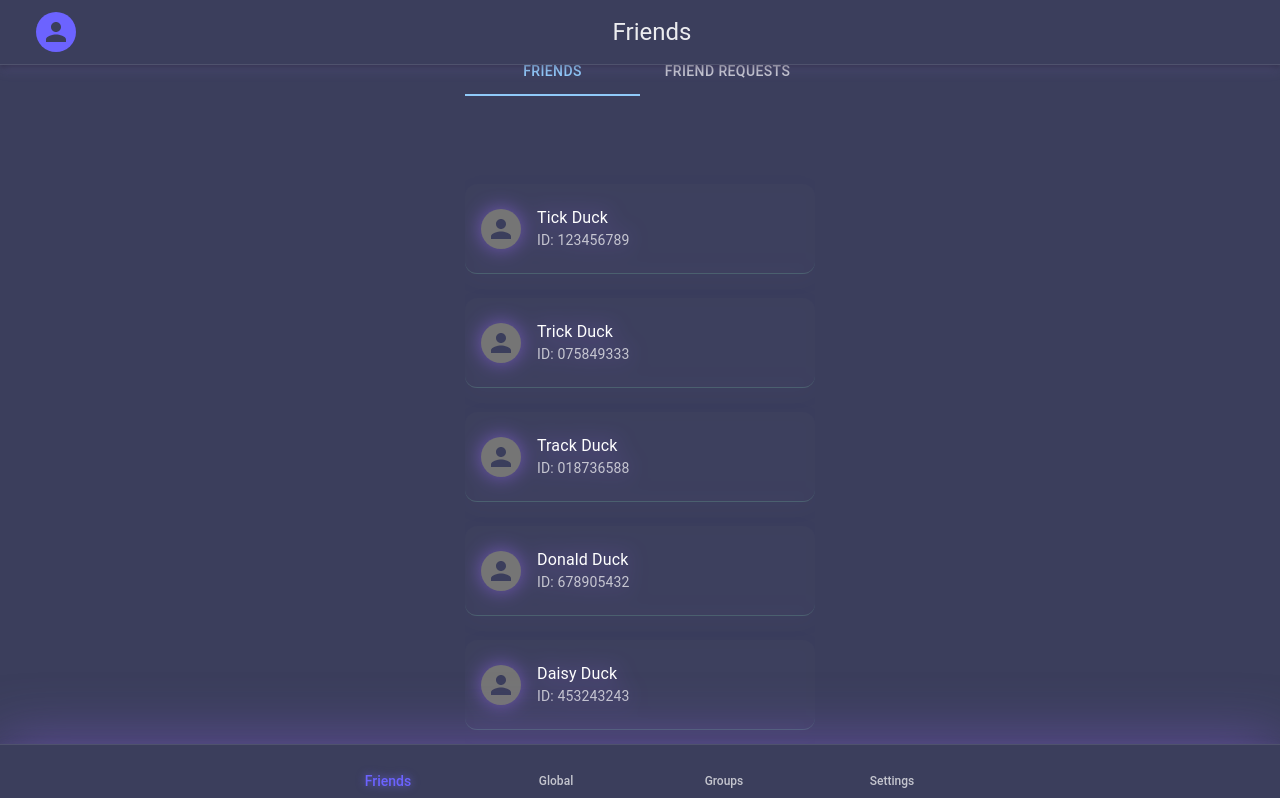
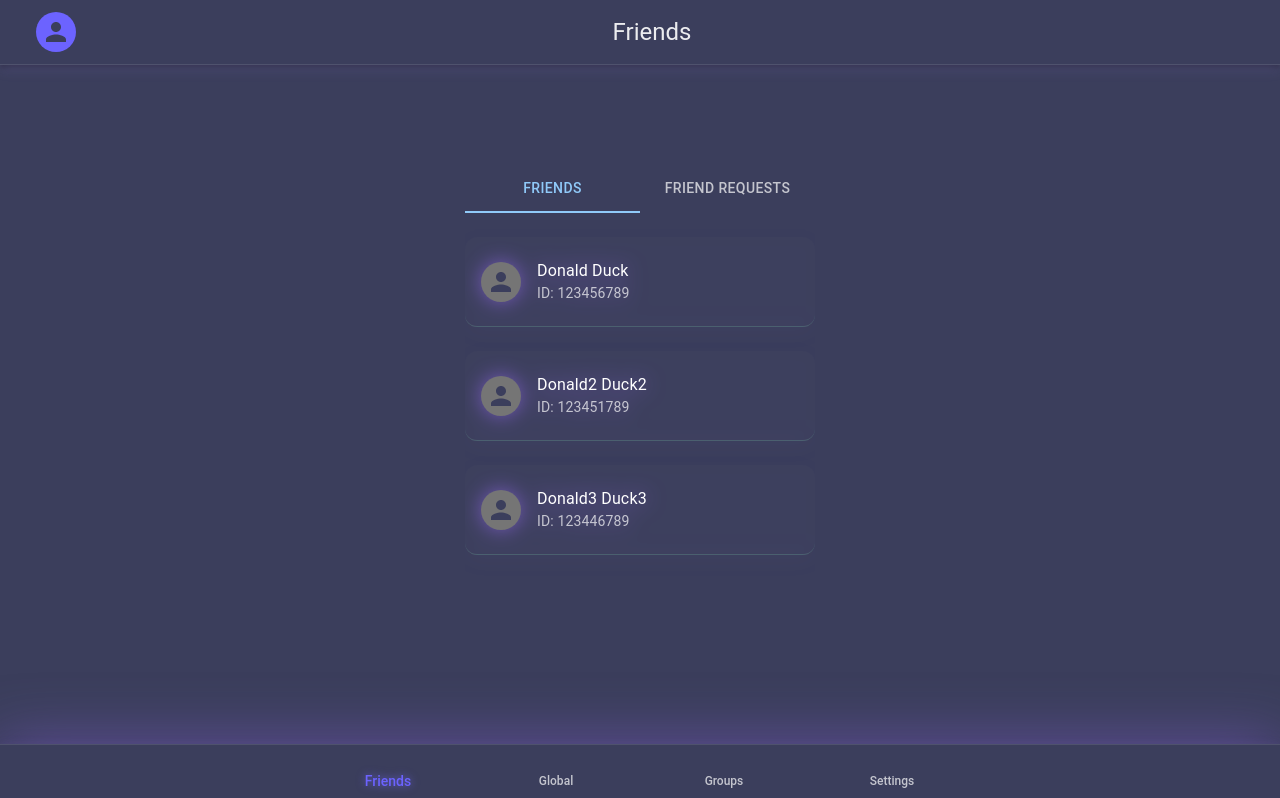
Before and after one commit to carinaCo/foto-social-web, a React (Vite) app in the folder foto-social-react/psis-image-based-social-media-app/: page /friends in a window 1280 px wide. Shown: the top 798 px of the page. Built offline with nearby package versions, Linux system fonts and the light colour scheme; some icons are missing.

Commit message:
forgot to add some stuff yesterday oops

```diff
--- a/foto-social-react/psis-image-based-social-media-app/src/FriendsPage/friendBox.tsx
+++ b/foto-social-react/psis-image-based-social-media-app/src/FriendsPage/friendBox.tsx
@@ -4,28 +4,15 @@ import {
     ListItemText, Snackbar, Alert
 } from "@mui/material";
 import CheckCircleIcon from '@mui/icons-material/CheckCircle';
+import type {User} from "../Models/User.tsx";
 
-/**
- * sollte irgendwie mappen über einträge
- * ein eintrag pro gruppe -> ein component render i guess
- *
- */
-const FriendBox: React.FC = () => {
+interface friendsBoxProps {
+    friends: User[]
+}
+
+const FriendBox: React.FC<friendsBoxProps> = ({ friends }) => {
     const [snackbarOpen, setSnackbarOpen] = React.useState(false);
     const [copiedId, setCopiedId] = React.useState<string | null>(null);
-
-    const friendElements = [
-        { id: 1, firstName: 'Tick', lastName: 'Duck', userId: '123456789' },
-        { id: 2, firstName: 'Trick', lastName: 'Duck', userId: '075849333' },
-        { id: 3, firstName: 'Track', lastName: 'Duck', userId: '018736588' },
-        { id: 4, firstName: 'Donald', lastName: 'Duck', userId: '678905432' },
-        { id: 5, firstName: 'Daisy', lastName: 'Duck', userId: '453243243' },
-        { id: 6, firstName: 'Scrooge', lastName: 'McDuck', userId: '998877665' },
-        { id: 7, firstName: 'Huey', lastName: 'Duck', userId: '112233445' },
-        { id: 8, firstName: 'Dewey', lastName: 'Duck', userId: '556677889' },
-        { id: 9, firstName: 'Louie', lastName: 'Duck', userId: '667788990' },
-        { id: 10, firstName: 'Gladstone', lastName: 'Gander', userId: '334455667' },
-    ];
 
     const handleItemClick = (userId: string) => {
         navigator.clipboard.writeText(userId).then(() => {
@@ -33,9 +20,6 @@ const FriendBox: React.FC = () => {
             setSnackbarOpen(true);
         });
     };
-
-
-
 
     return (
         <>
@@ -50,13 +34,13 @@ const FriendBox: React.FC = () => {
                     height: 0,
                 },
             }}>
-                <List sx={{ width: '100%', pt: 9, px: 0 }}>
-                    {friendElements.map((element, index) => (
+                <List sx={{ width: '100%'}}>
+                    {friends.map((friend, index) => (
                         <React.Fragment key={index}>
                             <ListItem
-                                key={element.id}
+                                key={friend.firstName + friend.userId}
                                 alignItems="center"
-                                onClick={() => handleItemClick(element.userId)}
+                                onClick={() => handleItemClick(friend.userId)}
                                 sx={{
                                     background: 'rgba(255, 255, 255, 0.01)',
                                     // backdropFilter: 'blur(10px)',
@@ -80,8 +64,8 @@ const FriendBox: React.FC = () => {
                                     <Avatar alt="Profile Picture" />
                                 </ListItemAvatar>
                                 <ListItemText
-                                    primary={element.firstName + ' ' + element.lastName}
-                                    secondary={'ID: ' + element.userId}
+                                    primary={friend.firstName + ' ' + friend.lastName}
+                                    secondary={'ID: ' + friend.userId}
                                 />
                             </ListItem>
                         </React.Fragment>
--- a/foto-social-react/psis-image-based-social-media-app/src/FriendsPage/friendRequestBox.tsx
+++ b/foto-social-react/psis-image-based-social-media-app/src/FriendsPage/friendRequestBox.tsx
@@ -34,17 +34,22 @@ const FriendRequestBox: React.FC<Props> = ({
     onReject
 }) => {
     return (
-        <Box sx={{ height: "100%", overflowY: "auto",
-            scrollbarWidth: "none", // Firefox
+        <Box sx={{
+            height: "100%",
+            width: '350px',
+            overflowY: "auto",
+            scrollbarWidth: "none",
+            msOverflowStyle: "none", // IE 10+
             "&::-webkit-scrollbar": {
-                display: "none", // Chrome/Safari
-            }
+                width: 0, // Safari + Chrome
+                height: 0,
+            },
         }}>
-            <List sx={{ width: '100%', height: '100%', maxHeight: 1000, pt: 9}}>
+            <List sx={{ width: '100%' }}>
                 {requests.map((
                     req) =>
                     (
-                        <ListItem key={req.id} divider>
+                        <ListItem key={req.id} divider sx={{ width: '100%' }}>
                             <ListItemAvatar>
                                 <Avatar alt="Profile Picture"/>
                             </ListItemAvatar>
--- a/foto-social-react/psis-image-based-social-media-app/src/FriendsPage/friendsPage.tsx
+++ b/foto-social-react/psis-image-based-social-media-app/src/FriendsPage/friendsPage.tsx
@@ -51,10 +51,8 @@ const FriendsPage: React.FC = () => {
         <>
             <CssBaseline enableColorScheme />
                     <AppBar>
-                        <AppToolbar onAddGroupClick={toggleDrawer(true)}/>
+                        <AppToolbar onAddClick={toggleDrawer(true)}/>
                     </AppBar>
-            {/*<Box sx={mainPageStyles.chatBackground} >*/}
-            {/*</Box>*/}
             <Box sx={{ paddingTop: '1rem', paddingBottom: '4rem' /* leave space for nav bars */ }}>
                 <Tabs
                     value={activeTab === 'friends' ? 0 : 1}
```
